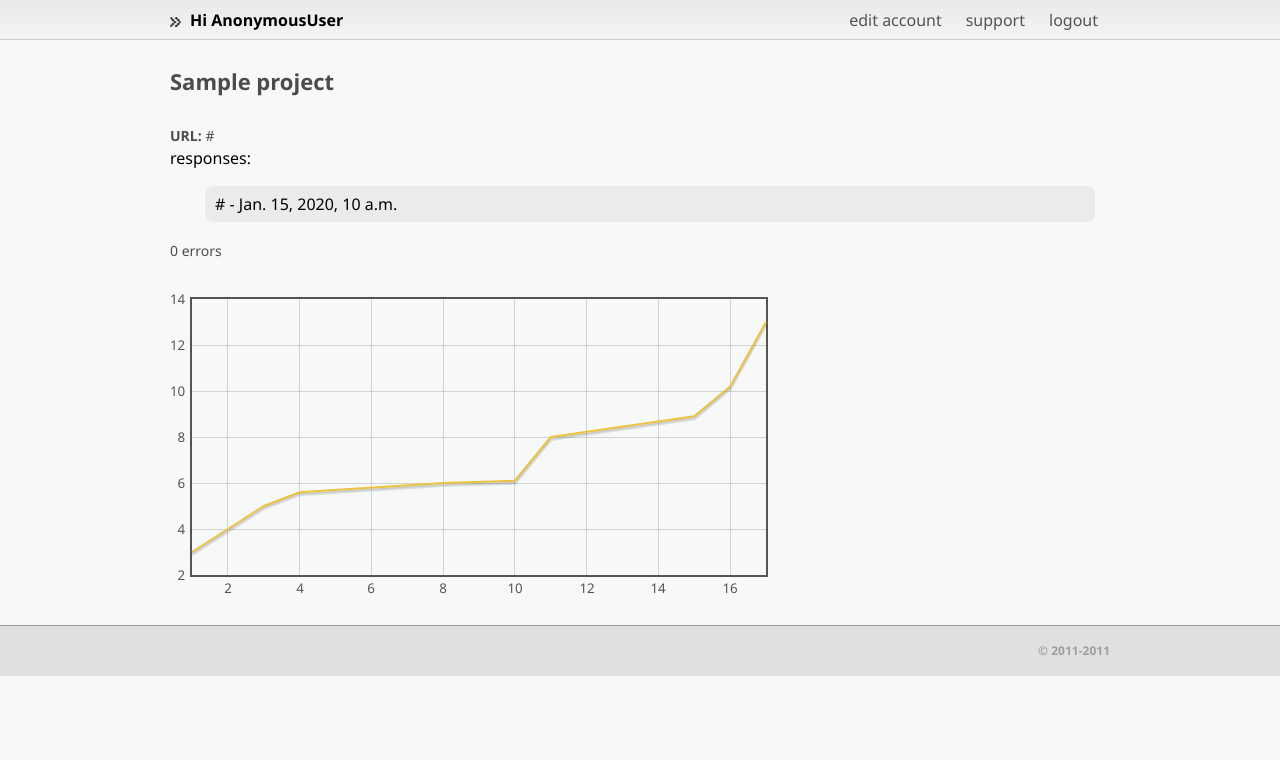
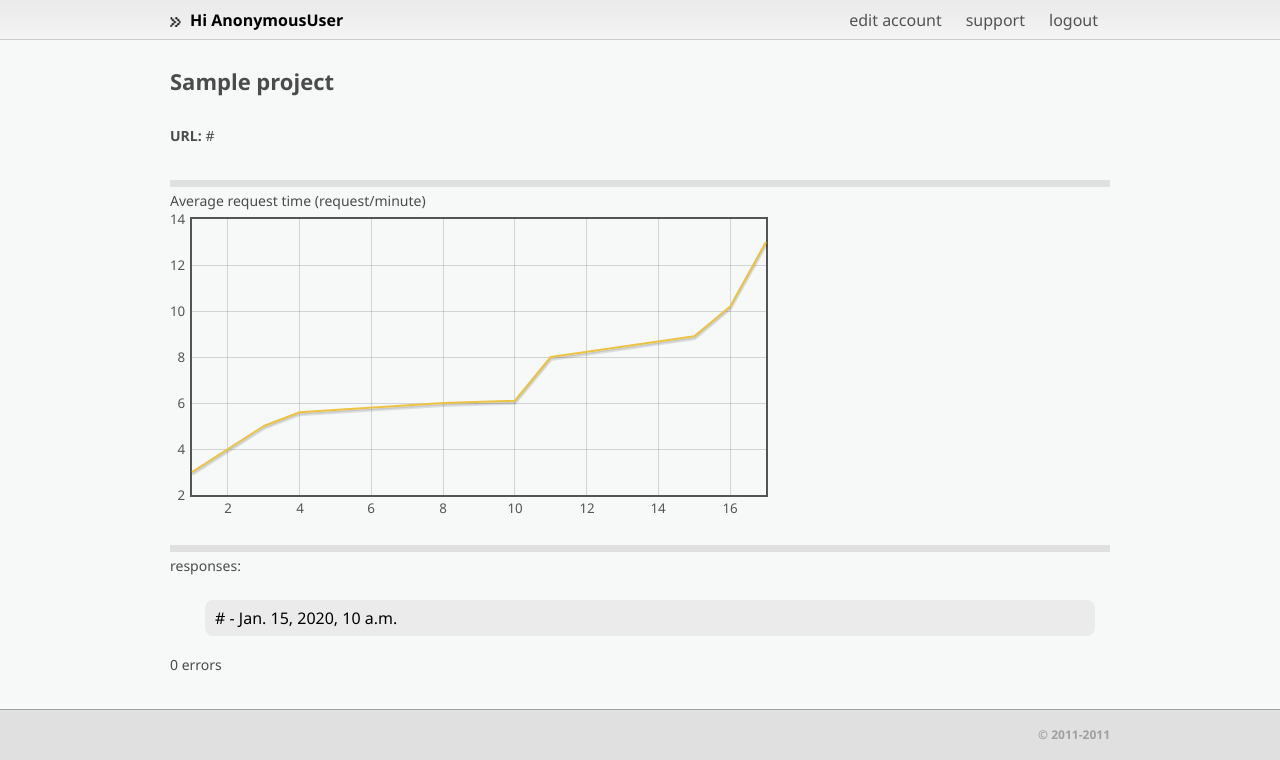
Before and after one commit to andrewsmedina/djangodash2011, a Django app: template startdust_website/panel/templates/panel/project.html in a window 1280 px wide. Shown: the part 119-879 px from the top of the page. Before the commit the page ends 795 px from the top, so only its background shows below. Run offline with Django 3.2, Linux system fonts and the light colour scheme; the template is opened without the code that fills it: most values are stand-ins (such as "Sample title", 1, 10 or a date in 2020); parts of the project's set-up code (start-up, migrations or seed data) failed here and were passed over; some libraries are stand-ins or nearby versions.

Commit message:
Edited template project page

```diff
--- a/startdust_website/panel/templates/panel/project.html
+++ b/startdust_website/panel/templates/panel/project.html
@@ -8,9 +8,7 @@
     <script src="/static/js/jquery.flot.js" type="text/javascript" language="javascript"></script>
     <script>
         $(function () {
-
             var request = [[1, 3], [3, 5], [4, 5.6], [8, 6], [10, 6.1], [11, 8], [15, 8.9], [16, 10.2], [17, 13]];
-
             $.plot($("#placeholder"), [ request ]);
         });
     </script>
@@ -21,9 +19,12 @@ $(function () {
         <div class="projects project">
             <h2>{{ project.name }}</h2>
             <p><span>URL: </span><a href="{{ project.url }}" target="_blank">{{ project.url }}</a></p>
-
+            <div class="line"></div>
+            <p>Average request time (request/minute)</p>
+            <div id="placeholder" class="graph"></div>
+            <div class="line"></div>
             {% if project.response_set.all %}
-                responses:
+                <p>responses:</p>
                 <ul>
                     {% for response in project.response_set.all %}
                         <li>{{ response.url }} - {{ response.time}}</li>
@@ -34,7 +35,7 @@ $(function () {
             {% endif %}
 
             {% if project.error_set.all %}
-                errors:
+                <p><span>Errors:</span></p>
                 <ul>
                     {% for error in  project.error_set.all %}
                         <li>{{ error.exception }} - {{ error.date}}</li>
@@ -44,6 +45,8 @@ $(function () {
                 <p>0 errors<p>
             {% endif %}
         </div>
-        <div id="placeholder" class="graph"></div>
+    </div>
+    <div class="container">
+
     </div>
 {% endblock %}
```
Lines whose indentation alone changed are shown as unchanged.
